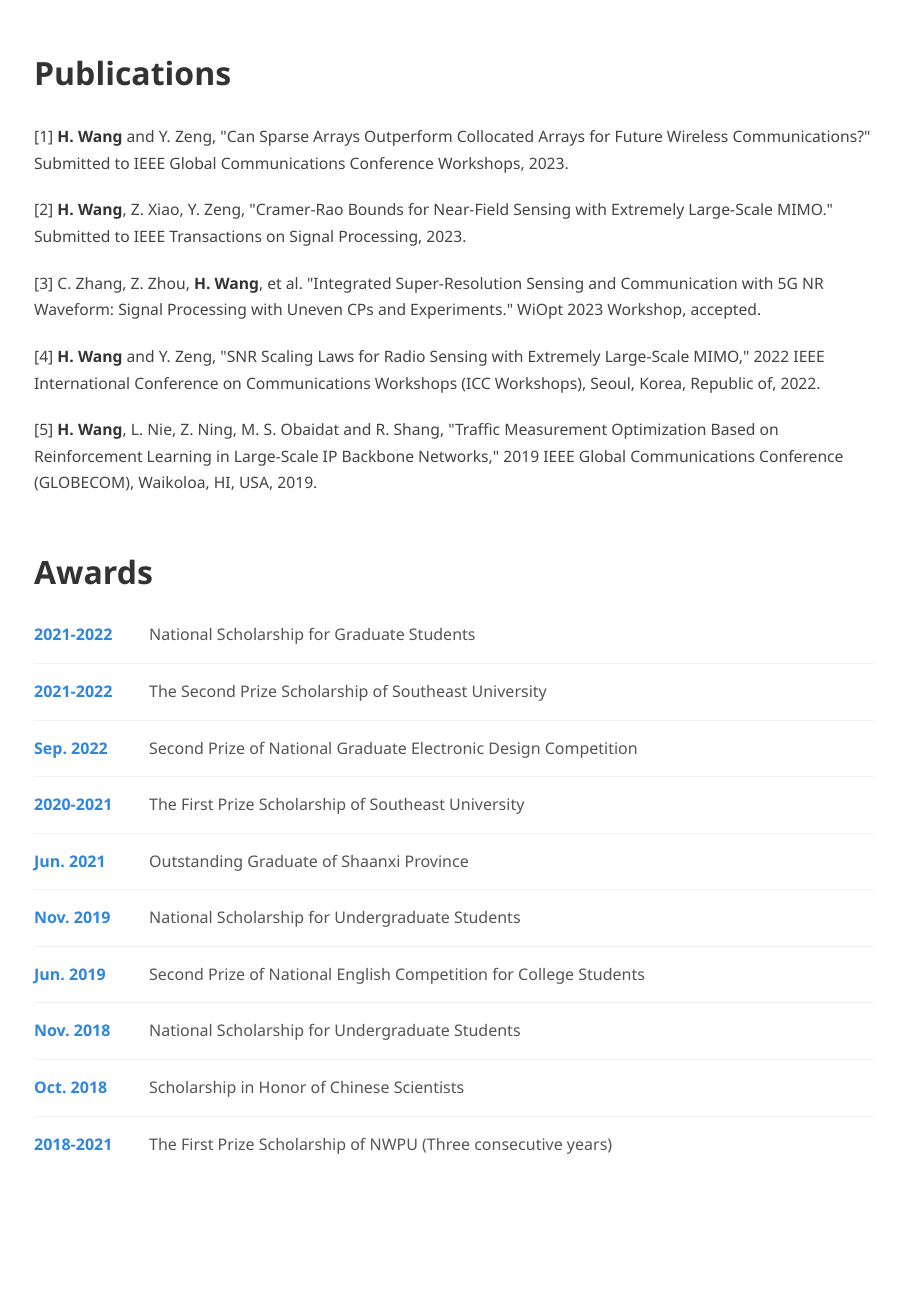
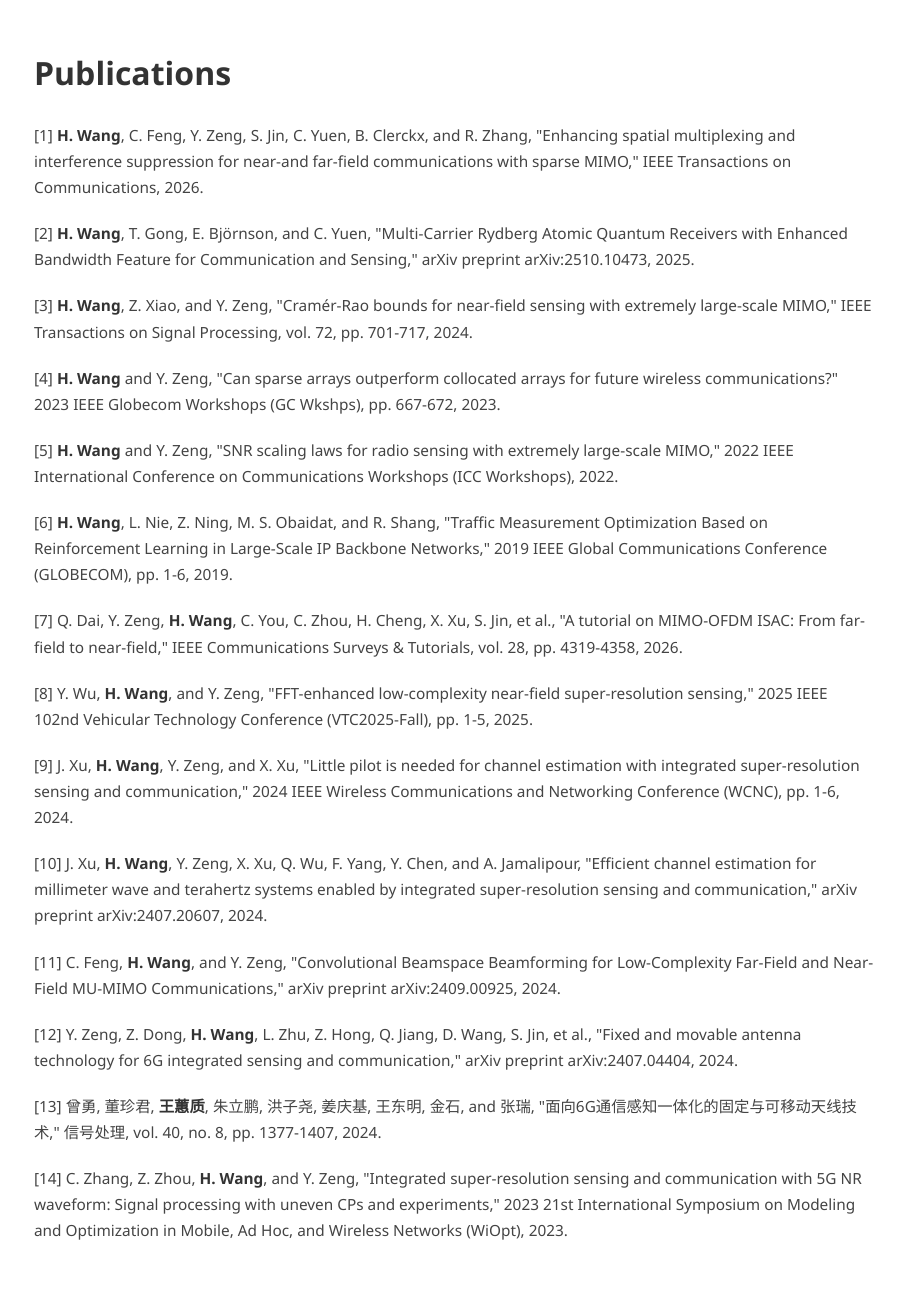
Before and after one commit to Huizhi-Wang/Huizhi-Wang.github.io, a plain HTML site: page index.html in a window 1280 px wide. Shown: the part 2226-3518 px from the top of the page, without its empty margins (366-1271 px from the left). Before the commit the page ends 3488 px from the top, so only its background shows below. Drawn offline with Linux system fonts and the light colour scheme.

Commit message:
Update publications section in index.html

```diff
--- a/index.html
+++ b/index.html
@@ -485,23 +485,60 @@
             <section id="publications">
                 <h2>Publications</h2>
                 <div class="publication-item">
-                    [1] <strong>H. Wang</strong> and Y. Zeng, "Can Sparse Arrays Outperform Collocated Arrays for Future Wireless Communications?" Submitted to IEEE Global Communications Conference Workshops, 2023.
+                <div class="publication-item">
+    [1] <strong>H. Wang</strong>, C. Feng, Y. Zeng, S. Jin, C. Yuen, B. Clerckx, and R. Zhang, "Enhancing spatial multiplexing and interference suppression for near-and far-field communications with sparse MIMO," IEEE Transactions on Communications, 2026.
 </div>
 
 <div class="publication-item">
-                    [2] <strong>H. Wang</strong>, Z. Xiao, Y. Zeng, "Cramer-Rao Bounds for Near-Field Sensing with Extremely Large-Scale MIMO." Submitted to IEEE Transactions on Signal Processing, 2023.
+    [2] <strong>H. Wang</strong>, T. Gong, E. Björnson, and C. Yuen, "Multi-Carrier Rydberg Atomic Quantum Receivers with Enhanced Bandwidth Feature for Communication and Sensing," arXiv preprint arXiv:2510.10473, 2025.
 </div>
 
 <div class="publication-item">
-                    [3] C. Zhang, Z. Zhou, <strong>H. Wang</strong>, et al. "Integrated Super-Resolution Sensing and Communication with 5G NR Waveform: Signal Processing with Uneven CPs and Experiments." WiOpt 2023 Workshop, accepted.
+    [3] <strong>H. Wang</strong>, Z. Xiao, and Y. Zeng, "Cramér-Rao bounds for near-field sensing with extremely large-scale MIMO," IEEE Transactions on Signal Processing, vol. 72, pp. 701-717, 2024.
 </div>
 
 <div class="publication-item">
-                    [4] <strong>H. Wang</strong> and Y. Zeng, "SNR Scaling Laws for Radio Sensing with Extremely Large-Scale MIMO," 2022 IEEE International Conference on Communications Workshops (ICC Workshops), Seoul, Korea, Republic of, 2022.
+    [4] <strong>H. Wang</strong> and Y. Zeng, "Can sparse arrays outperform collocated arrays for future wireless communications?" 2023 IEEE Globecom Workshops (GC Wkshps), pp. 667-672, 2023.
 </div>
 
 <div class="publication-item">
-                    [5] <strong>H. Wang</strong>, L. Nie, Z. Ning, M. S. Obaidat and R. Shang, "Traffic Measurement Optimization Based on Reinforcement Learning in Large-Scale IP Backbone Networks," 2019 IEEE Global Communications Conference (GLOBECOM), Waikoloa, HI, USA, 2019.
+    [5] <strong>H. Wang</strong> and Y. Zeng, "SNR scaling laws for radio sensing with extremely large-scale MIMO," 2022 IEEE International Conference on Communications Workshops (ICC Workshops), 2022.
+</div>
+
+<div class="publication-item">
+    [6] <strong>H. Wang</strong>, L. Nie, Z. Ning, M. S. Obaidat, and R. Shang, "Traffic Measurement Optimization Based on Reinforcement Learning in Large-Scale IP Backbone Networks," 2019 IEEE Global Communications Conference (GLOBECOM), pp. 1-6, 2019.
+</div>
+
+<div class="publication-item">
+    [7] Q. Dai, Y. Zeng, <strong>H. Wang</strong>, C. You, C. Zhou, H. Cheng, X. Xu, S. Jin, et al., "A tutorial on MIMO-OFDM ISAC: From far-field to near-field," IEEE Communications Surveys & Tutorials, vol. 28, pp. 4319-4358, 2026.
+</div>
+
+<div class="publication-item">
+    [8] Y. Wu, <strong>H. Wang</strong>, and Y. Zeng, "FFT-enhanced low-complexity near-field super-resolution sensing," 2025 IEEE 102nd Vehicular Technology Conference (VTC2025-Fall), pp. 1-5, 2025.
+</div>
+
+<div class="publication-item">
+    [9] J. Xu, <strong>H. Wang</strong>, Y. Zeng, and X. Xu, "Little pilot is needed for channel estimation with integrated super-resolution sensing and communication," 2024 IEEE Wireless Communications and Networking Conference (WCNC), pp. 1-6, 2024.
+</div>
+
+<div class="publication-item">
+    [10] J. Xu, <strong>H. Wang</strong>, Y. Zeng, X. Xu, Q. Wu, F. Yang, Y. Chen, and A. Jamalipour, "Efficient channel estimation for millimeter wave and terahertz systems enabled by integrated super-resolution sensing and communication," arXiv preprint arXiv:2407.20607, 2024.
+</div>
+
+<div class="publication-item">
+    [11] C. Feng, <strong>H. Wang</strong>, and Y. Zeng, "Convolutional Beamspace Beamforming for Low-Complexity Far-Field and Near-Field MU-MIMO Communications," arXiv preprint arXiv:2409.00925, 2024.
+</div>
+
+<div class="publication-item">
+    [12] Y. Zeng, Z. Dong, <strong>H. Wang</strong>, L. Zhu, Z. Hong, Q. Jiang, D. Wang, S. Jin, et al., "Fixed and movable antenna technology for 6G integrated sensing and communication," arXiv preprint arXiv:2407.04404, 2024.
+</div>
+
+<div class="publication-item">
+    [13] 曾勇, 董珍君, <strong>王蕙质</strong>, 朱立鹏, 洪子尧, 姜庆基, 王东明, 金石, and 张瑞, "面向6G通信感知一体化的固定与可移动天线技术," 信号处理, vol. 40, no. 8, pp. 1377-1407, 2024.
+</div>
+
+<div class="publication-item">
+    [14] C. Zhang, Z. Zhou, <strong>H. Wang</strong>, and Y. Zeng, "Integrated super-resolution sensing and communication with 5G NR waveform: Signal processing with uneven CPs and experiments," 2023 21st International Symposium on Modeling and Optimization in Mobile, Ad Hoc, and Wireless Networks (WiOpt), 2023.
 </div>
             </section>
 
```
Lines whose indentation alone changed are shown as unchanged.
